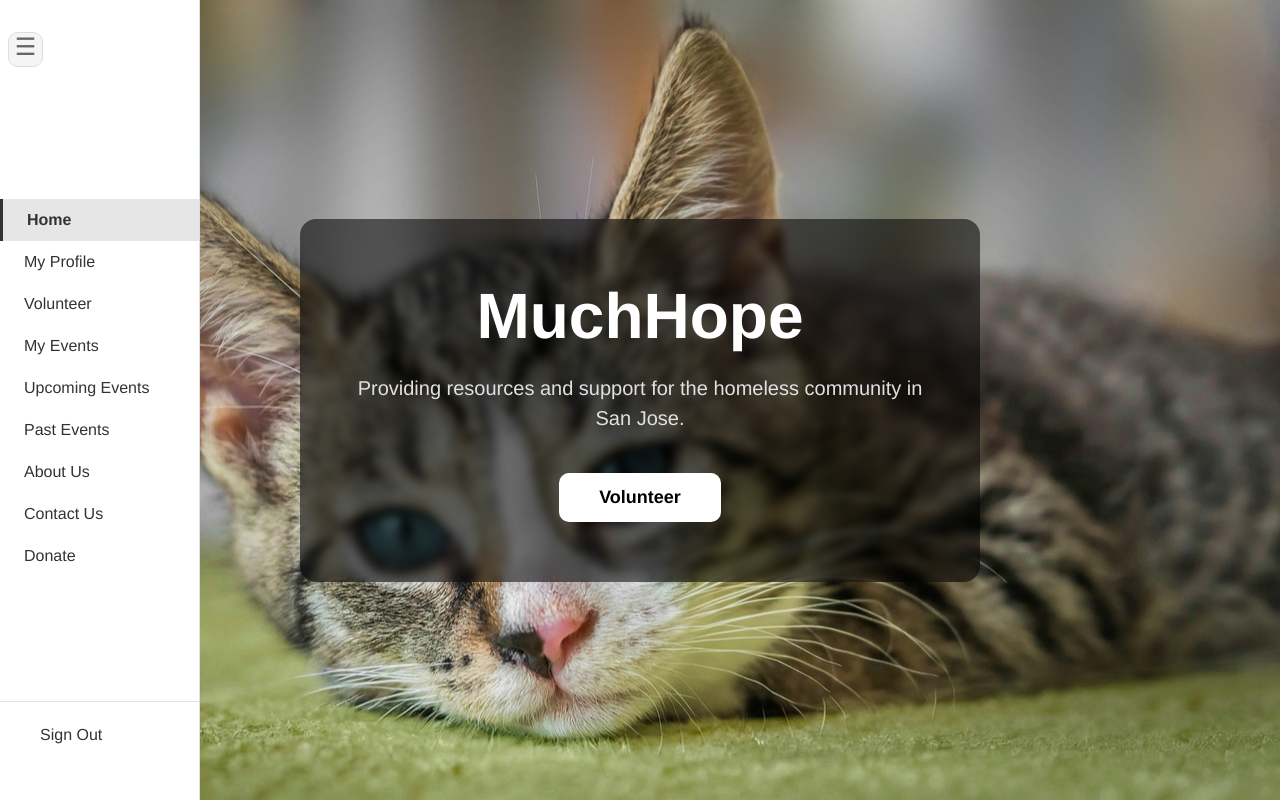
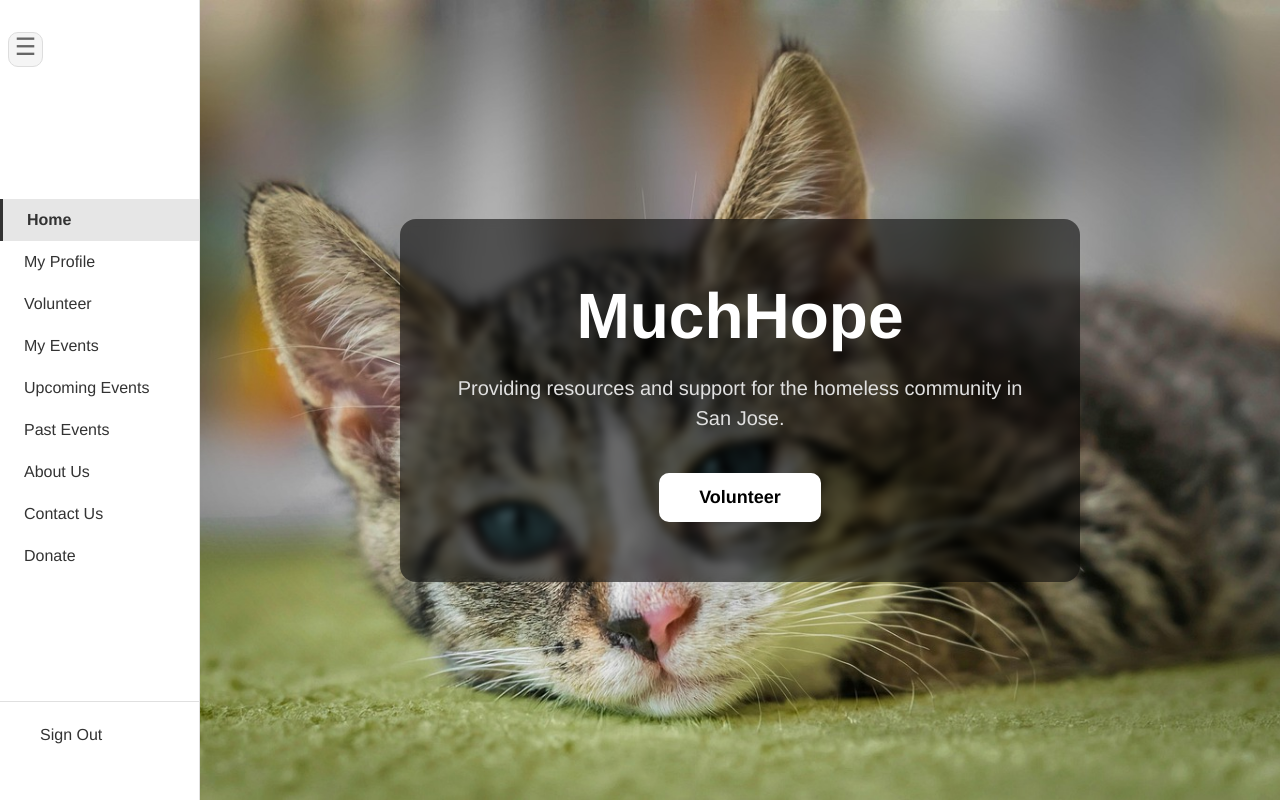
Before and after one commit to KailuanLiu/muchhope-2526, a Next.js app in the folder frontend/: page / in a window 1280 px wide. Shown: the top 802 px of the page. Built offline with nearby package versions, Linux system fonts and the light colour scheme.

Commit message:
changed page body UI

```diff
--- a/frontend/src/app/About/page.tsx
+++ b/frontend/src/app/About/page.tsx
@@ -1,10 +1,8 @@
 import About from "../../components/About";
-import Navbar from "../../components/VolunteerNavbar";
 
-export default function ContactUsPage() {
+export default function AboutUsPage() {
   return (
     <main style={{ display: "flex", height: "100vh", overflow: "hidden" }}>
-      <Navbar />
       <About />
     </main>
   );
--- a/frontend/src/app/ContactUs/page.tsx
+++ b/frontend/src/app/ContactUs/page.tsx
@@ -1,10 +1,8 @@
 import Contact from "../../components/Contact";
-import Navbar from "../../components/VolunteerNavbar";
 
 export default function ContactUsPage() {
   return (
     <main style={{ display: "flex", height: "100vh", overflow: "hidden" }}>
-      <Navbar />
       <Contact />
     </main>
   );
--- a/frontend/src/app/page.tsx
+++ b/frontend/src/app/page.tsx
@@ -1,10 +1,9 @@
-import Navbar from "../components/VolunteerNavbar";
 import LandingPage from "../components/LandingPage";
 
 export default function Home() {
   return (
     <main style={{ display: "flex", minHeight: "100vh" }}>
-      <Navbar />
+      {/* <Navbar /> */}
       <div style={{ flex: 1, minWidth: 0 }}>
         <LandingPage />
       </div>
--- a/frontend/src/app/profile/page.tsx
+++ b/frontend/src/app/profile/page.tsx
@@ -1,11 +1,13 @@
 "use client";
 
+import { useState } from "react";
 import ProfileForm from "../../components/ProfileForm";
 import UpcomingShifts from "../../components/UpcomingShifts";
 import Navbar from "../../components/VolunteerNavbar";
 import styles from "../../styles/profile.module.css";
 
 export default function ProfilePage() {
+  const [collapsed, setCollapsed] = useState(false);
   // TODO: Replace with actual user data from authentication/database
   // Once team decides on architecture (Option A or B), wire up real data
   const mockVolunteerData = {
@@ -23,8 +25,8 @@ export default function ProfilePage() {
 
   return (
     <div className={styles.pageLayout}>
-      <Navbar />
-      <main className={styles.mainContent}>
+      <Navbar collapsed={collapsed} setCollapsed={setCollapsed} />
+      <main className={`${styles.mainContent} ${collapsed ? styles.mainContentCollapsed : styles.mainContentExpanded}`}>
         <h1 className={styles.pageTitle}>Volunteer Dashboard</h1>
 
         <div className={styles.profileHeader}>
--- a/frontend/src/components/LandingPage.tsx
+++ b/frontend/src/components/LandingPage.tsx
@@ -1,4 +1,8 @@
+"use client";
+
 import Link from "next/link";
+import { useEffect, useState } from "react";
+import Navbar from "../components/VolunteerNavbar";
 import styles from "../styles/landingPage.module.css";
 
 type Event = {
@@ -13,14 +17,29 @@ async function getEvents(): Promise<Event[]> {
   return [];
 }
 
-export default async function LandingPage() {
-  const events = await getEvents();
+export default function LandingPage() {
+  const [collapsed, setCollapsed] = useState(false);
+  const [events, setEvents] = useState<Event[]>([]);
+
+  useEffect(() => {
+    async function loadEvents() {
+      const data = await getEvents();
+      setEvents(data);
+    }
+
+    loadEvents();
+  }, []);
+
   const now = new Date();
 
   const upcomingEvents = events.filter((event) => new Date(event.date) >= now);
   const pastEvents = events.filter((event) => new Date(event.date) < now);
 
   return (
+    <div className={styles.pageLayout}>
+      <Navbar collapsed={collapsed} setCollapsed={setCollapsed} />
+
+      <main className={`${styles.mainContent} ${collapsed ? styles.mainContentCollapsed : styles.mainContentExpanded}`}>
         <div className={styles.pageWrapper}>
           <section className={styles.heroContainer}>
             <div className={styles.overlay}>
@@ -68,5 +87,7 @@ export default async function LandingPage() {
             </div>
           </section>
         </div>
+      </main>
+    </div>
   );
 }
--- a/frontend/src/components/VolunteerNavbar.tsx
+++ b/frontend/src/components/VolunteerNavbar.tsx
@@ -2,12 +2,10 @@
 
 import Link from "next/link";
 import { usePathname } from "next/navigation";
-import { useState } from "react";
 import styles from "../styles/volunteernavbar.module.css";
 
-export default function Navbar() {
+export default function Navbar({ collapsed, setCollapsed }) {
   const pathname = usePathname();
-  const [collapsed, setCollapsed] = useState(false);
 
   const navItems = [
     { label: "Home", href: "/" },
--- a/frontend/src/styles/about.module.css
+++ b/frontend/src/styles/about.module.css
@@ -22,3 +22,21 @@
 .aboutDescription {
   text-align: left;
 }
+
+.pageLayout {
+  min-height: 100vh;
+}
+
+.mainContent {
+  min-height: 100vh;
+  padding: 2rem;
+  transition: margin-left 0.3s cubic-bezier(0.4, 0, 0.2, 1);
+}
+
+.mainContentExpanded {
+  margin-left: 200px;
+}
+
+.mainContentCollapsed {
+  margin-left: 60px;
+}
--- a/frontend/src/styles/contact.module.css
+++ b/frontend/src/styles/contact.module.css
@@ -163,3 +163,20 @@
     grid-template-columns: 1fr;
   }
 }
+
+.pageLayout {
+  min-height: 100vh;
+}
+
+.mainContent {
+  min-height: 100vh;
+  transition: margin-left 0.3s cubic-bezier(0.4, 0, 0.2, 1);
+}
+
+.mainContentExpanded {
+  margin-left: 200px;
+}
+
+.mainContentCollapsed {
+  margin-left: 60px;
+}
--- a/frontend/src/styles/landingPage.module.css
+++ b/frontend/src/styles/landingPage.module.css
@@ -123,3 +123,20 @@ body {
   color: #888;
   font-family: "Helvetica Neue", Helvetica, Arial, sans-serif;
 }
+
+.pageLayout {
+  min-height: 100vh;
+}
+
+.mainContent {
+  min-height: 100vh;
+  transition: margin-left 0.3s cubic-bezier(0.4, 0, 0.2, 1);
+}
+
+.mainContentExpanded {
+  margin-left: 200px;
+}
+
+.mainContentCollapsed {
+  margin-left: 60px;
+}
--- a/frontend/src/styles/profile.module.css
+++ b/frontend/src/styles/profile.module.css
@@ -296,3 +296,21 @@
     font-size: 1.75rem;
   }
 }
+
+.pageLayout {
+  min-height: 100vh;
+}
+
+.mainContent {
+  min-height: 100vh;
+  padding: 2rem;
+  transition: margin-left 0.3s cubic-bezier(0.4, 0, 0.2, 1);
+}
+
+.mainContentExpanded {
+  margin-left: 200px;
+}
+
+.mainContentCollapsed {
+  margin-left: 60px;
+}
```
Also changed, not shown: frontend/src/components/About.tsx (+9 -0 lines), frontend/src/components/Contact.tsx (+9 -1 lines). Lines whose indentation alone changed are shown as unchanged.
